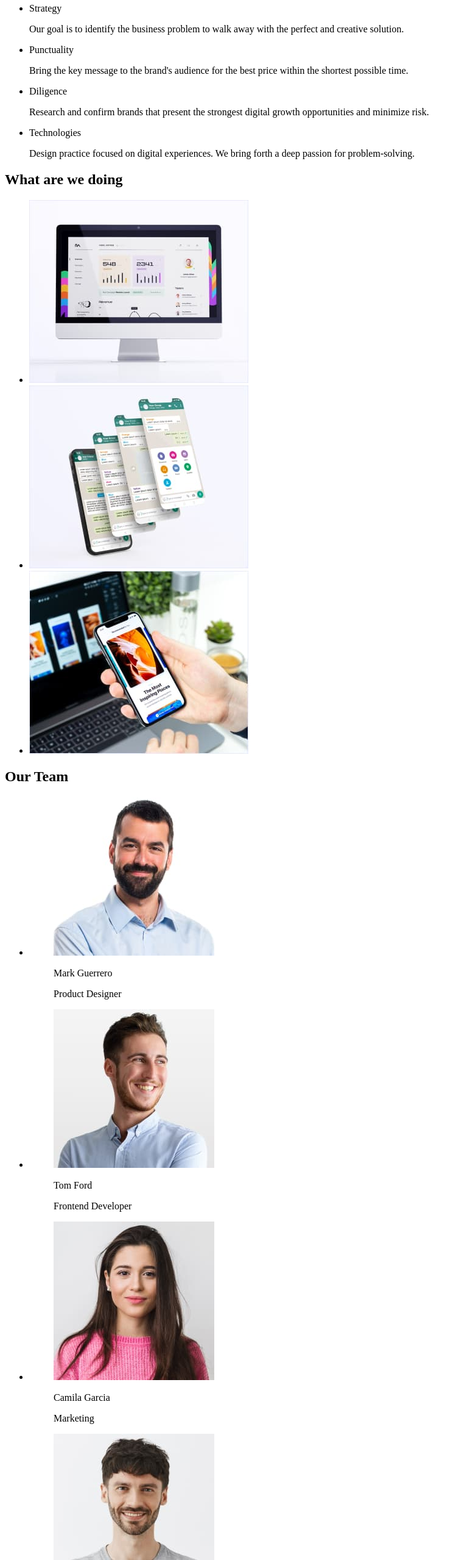
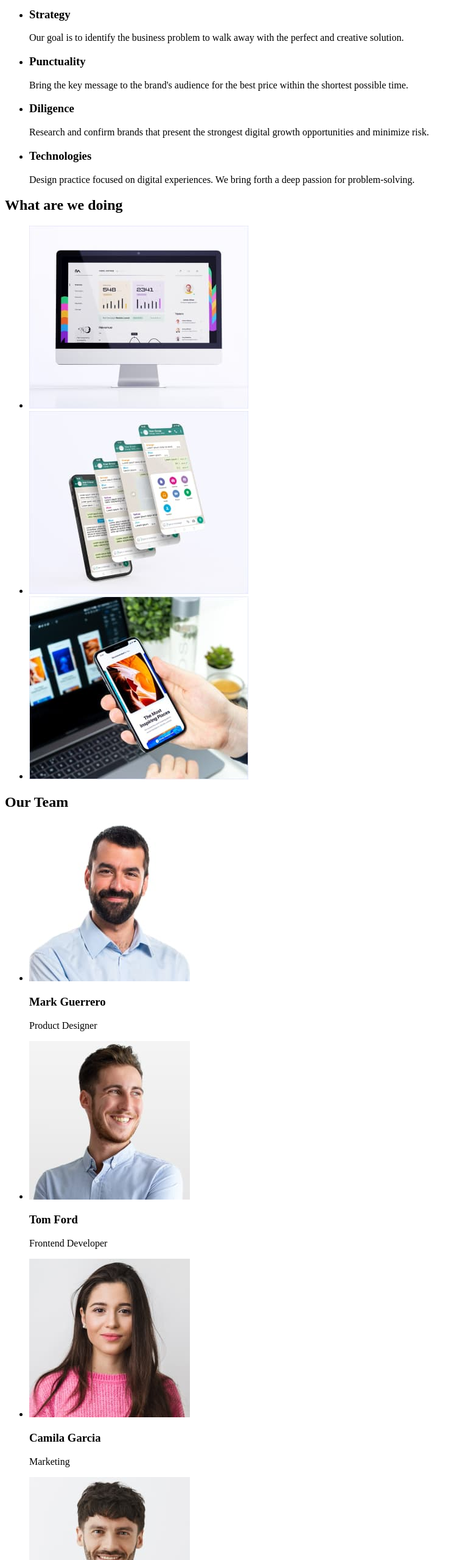
Before and after one commit to mlemeh/goit-markup-hw-01, a plain HTML site: page index.html in a window 1280 px wide. Shown: the part 242-2800 px from the top of the page at 61% size, without its empty margins (0-759 px from the left). Drawn offline with Linux system fonts and the light colour scheme.

Commit message:
Add files via upload

```diff
--- a/index.html
+++ b/index.html
@@ -8,11 +8,11 @@
   </head>
   <body>
     <header>
+      <nav>
         <!-- logo -->
-      <a href="">WEBSTUDIO</a>
+        <a href="./index.html">WEBSTUDIO</a>
 
         <!-- navigation -->
-      <nav>
         <ul>
           <li><a href="">Studio</a></li>
           <li><a href="">Portfolio</a></li>
@@ -22,42 +22,51 @@
 
       <!-- contacts -->
       <address>
+        <ul>
+          <li>
             <a href="mailto:info@devstudio.com">info@devstudio.com</a>
+          </li>
+          <li>
             <a href="tel:+110001111111">+11 (000) 111-11-11</a>
+          </li>
+        </ul>
       </address>
+    </header>
 
+    <main>
+      <!-- section 1 -->
+      <section>
         <h1>Effective Solutions for Your Business</h1>
 
         <button type="button">Order Service</button>
-    </header>
+      </section>
 
-    <main>
-      <!-- feature -->
+      <!-- section 2 - feature -->
       <section>
         <ul>
           <li>
-            <p>Strategy</p>
+            <h3>Strategy</h3>
             <p>
               Our goal is to identify the business problem to walk away with the
               perfect and creative solution.
             </p>
           </li>
           <li>
-            <p>Punctuality</p>
+            <h3>Punctuality</h3>
             <p>
               Bring the key message to the brand's audience for the best price
               within the shortest possible time.
             </p>
           </li>
           <li>
-            <p>Diligence</p>
+            <h3>Diligence</h3>
             <p>
               Research and confirm brands that present the strongest digital
               growth opportunities and minimize risk.
             </p>
           </li>
           <li>
-            <p>Technologies</p>
+            <h3>Technologies</h3>
             <p>
               Design practice focused on digital experiences. We bring forth a
               deep passion for problem-solving.
@@ -66,61 +75,57 @@
         </ul>
       </section>
 
-      <!-- What are we doing -->
+      <!-- section 3 - What are we doing -->
       <section>
         <h2>What are we doing</h2>
         <ul>
           <li>
-            <img src="./images/wawd1.jpg" alt="1" />
+            <img src="./images/wawd1.jpg" alt="What are we doing" width="360" />
           </li>
           <li>
-            <img src="./images/wawd2.jpg" alt="2" />
+            <img src="./images/wawd2.jpg" alt="What are we doing" width="360" />
           </li>
           <li>
-            <img src="./images/wawd3.jpg" alt="3" />
+            <img src="./images/wawd3.jpg" alt="What are we doing" width="360" />
           </li>
         </ul>
       </section>
 
-      <!-- Our Team -->
+      <!-- section 4 - Our Team -->
       <section>
         <h2>Our Team</h2>
         <ul>
           <li>
-            <figure>
-              <img src="./images/team1guerrero.jpg" alt="Mark Guerrero" />
-              <figcaption>
-                <p>Mark Guerrero</p>
+            <img
+              src="./images/team1guerrero.jpg"
+              alt="Mark Guerrero"
+              width="264"
+            />
+            <h3>Mark Guerrero</h3>
             <p>Product Designer</p>
-              </figcaption>
-            </figure>
           </li>
           <li>
-            <figure>
-              <img src="./images/team2ford.jpg" alt="Tom Ford" />
-              <figcaption>
-                <p>Tom Ford</p>
+            <img src="./images/team2ford.jpg" alt="Tom Ford" width="264" />
+            <h3>Tom Ford</h3>
             <p>Frontend Developer</p>
-              </figcaption>
-            </figure>
           </li>
           <li>
-            <figure>
-              <img src="./images/team3garcia.jpg" alt="Camila Garcia" />
-              <figcaption>
-                <p>Camila Garcia</p>
+            <img
+              src="./images/team3garcia.jpg"
+              alt="Camila Garcia"
+              width="264"
+            />
+            <h3>Camila Garcia</h3>
             <p>Marketing</p>
-              </figcaption>
-            </figure>
           </li>
           <li>
-            <figure>
-              <img src="./images/team4wilson.jpg" alt="Daniel Wilson" />
-              <figcaption>
-                <p>Daniel Wilson</p>
+            <img
+              src="./images/team4wilson.jpg"
+              alt="Daniel Wilson"
+              width="264"
+            />
+            <h3>Daniel Wilson</h3>
             <p>UI Designer</p>
-              </figcaption>
-            </figure>
           </li>
         </ul>
       </section>
@@ -128,7 +133,7 @@
 
     <footer>
       <!-- logo -->
-      <a href="">WEBSTUDIO</a>
+      <a href="./index.html">WEBSTUDIO</a>
 
       <p>
         Increase the flow of customers and sales for your business with digital
```
Lines whose indentation alone changed are shown as unchanged.
